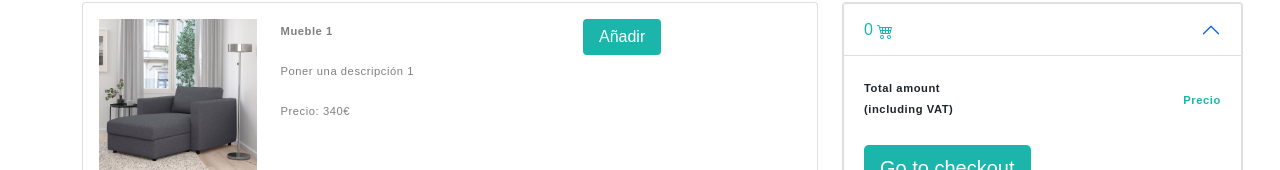
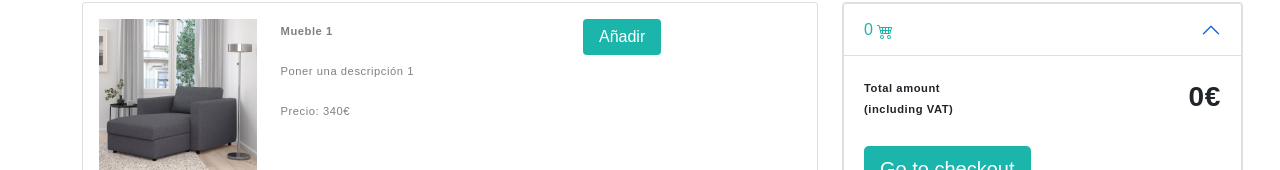
Before and after one commit to MLS535/TreeValleyProject, a Vue app: page /shop in a window 1280 px wide. Shown: the part 166-336 px from the top of the page. Built offline with nearby package versions, Linux system fonts and the light colour scheme.

Commit message:
Se suman los precios en el carrito de la compra

```diff
--- a/public/index.html
+++ b/public/index.html
@@ -1,5 +1,5 @@
 <!DOCTYPE html>
-<html lang="">
+<html lang="es">
   <head>
     <meta charset="utf-8">
     <meta http-equiv="X-UA-Compatible" content="IE=edge">
--- a/src/components/ListShopping.vue
+++ b/src/components/ListShopping.vue
@@ -38,7 +38,7 @@
           <p class="mb-0">(including VAT)</p>
         </strong>
       </div>
-      <span><strong>Precio</strong></span>
+      <h3><strong>{{ total }}€</strong></h3> <!-- Mostrar suma con el precio total -->
     </li>
     <button type="button" class="btn btn-primary btn-lg btn-block">
       Go to checkout
@@ -65,7 +65,18 @@ export default {
           return cartitems === itemForSale.id;
         } );
       } );
+    },
+    precios() {
+      return this.$store.getters.total
+    },
+    total: function () {
+      var sum = 0;
+      this.precios.forEach(e => {
+          sum += e;
+      });
+      return sum
     }
+
   },
   methods: {
     removeItem(index) {
--- a/src/store/index.js
+++ b/src/store/index.js
@@ -18,7 +18,7 @@ export default createStore({
         name: "Mueble 2",
         descripcion: "Poner una descripción 2",
         image: require('@/assets/images/comoda.png'),
-        price: 340,
+        price: 265,
       },
 
       {
@@ -26,14 +26,16 @@ export default createStore({
         name: "Mueble 3",
         descripcion: "Poner una descripción 3",
         image: require('@/assets/images/escritorio1.png'),
-        price: 340,
+        price: 280,
       }
     ],
     StoreCart: [],
+    total: [],
   },
   getters: {
     products: (state) => state.products,
     StoreCart: (state) => state.StoreCart,
+    total: (state) => state.total
   },
   mutations: {
     ADD_Item(state, id) {
@@ -43,6 +45,11 @@ export default createStore({
     REMOVE_Item(state, index) {
       state.StoreCart.splice(index, 1);
     },
+
+    SUMAR_Precio(state, price) {
+      //state.total.push(price);
+      state.total.push(price);
+    }
   },
   actions: {
     addItem(context, id) {
@@ -52,6 +59,10 @@ export default createStore({
     removeItem(context, index) {
       context.commit("REMOVE_Item", index);
     },
+
+    sumarPrecio(context, price) {
+      context.commit("SUMAR_Precio", price);
+    }
   },
   modules: {},
 
--- a/src/views/Shop.vue
+++ b/src/views/Shop.vue
@@ -38,7 +38,7 @@
 
                 <div class="col-lg-4 col-md-6 mb-4 mb-lg-0">
                   <div class="d-flex mb-4" style="max-width: 300px">
-                    <button class="btn btn-primary px-3 me-2" @click="addItem(product.id)">
+                    <button class="btn btn-primary px-3 me-2" @click="addItem(product.id), sumarPrecio(product.price)">
                       Añadir
                     </button>
                   </div>
@@ -77,8 +77,11 @@ export default {
   },
   methods: {
     addItem(id) {
-      this.$store.dispatch ( "addItem", id );
+      this.$store.dispatch("addItem", id);
     },
+    sumarPrecio(id) {
+      this.$store.dispatch("sumarPrecio", id);
+    }
   },
   data() {
     return {
```
